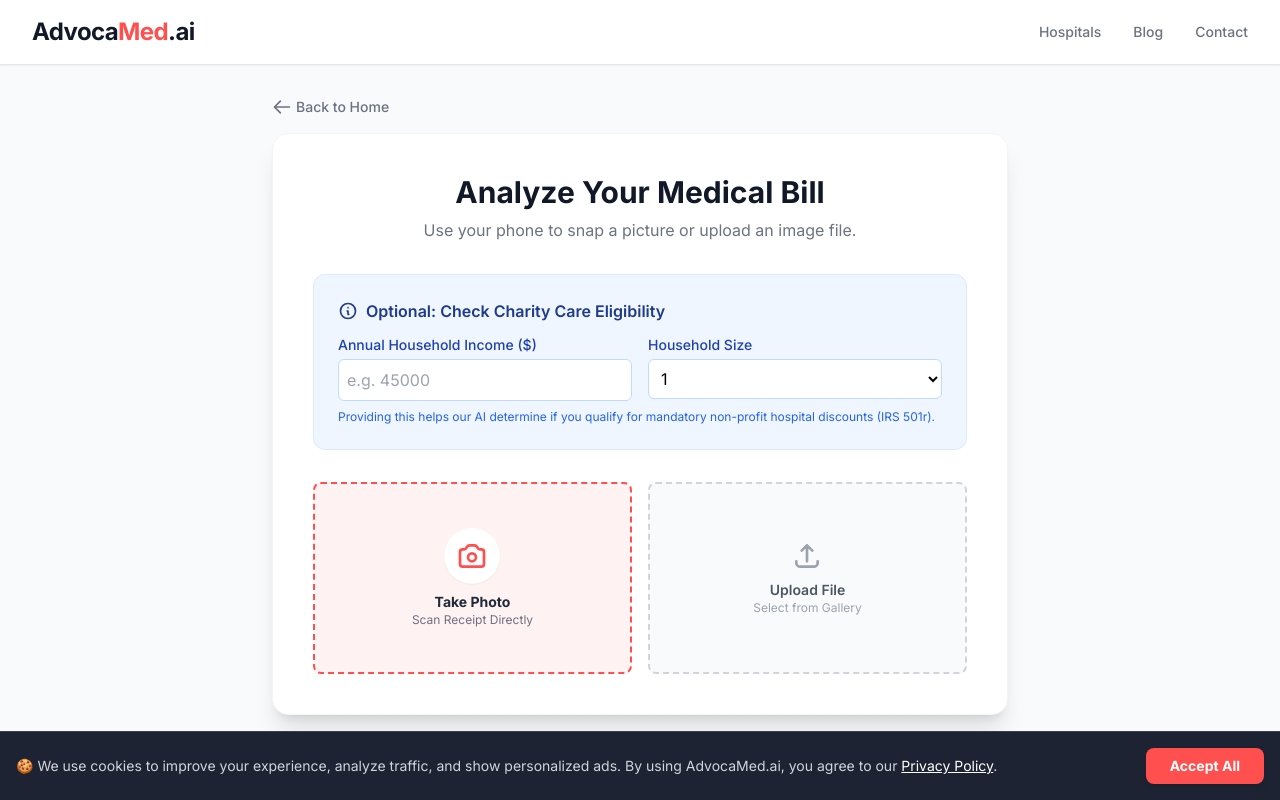
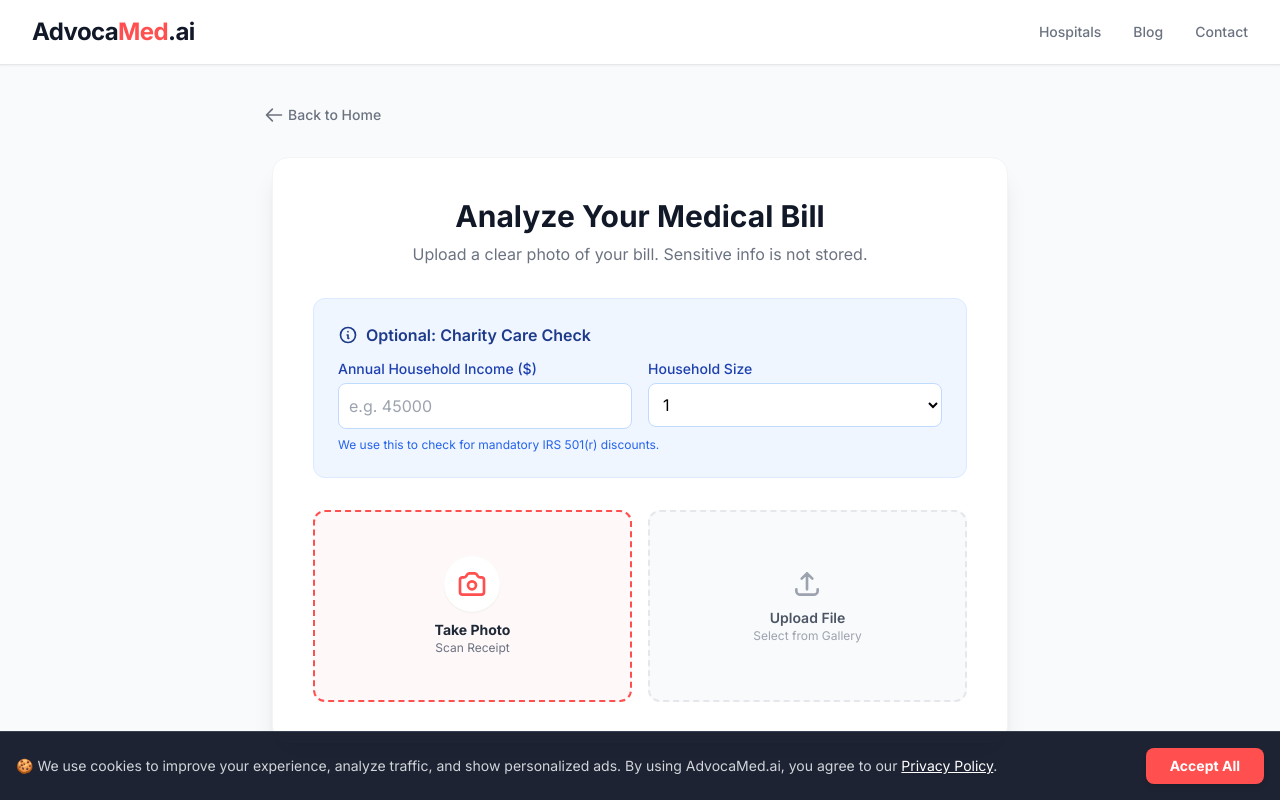
Before and after one commit to gkswjdgb/advocamed-ai, a React (Vite) app in the folder advocamed.ai/: page / in a window 1280 px wide. Both pictures are taken after a click on the button "Scan Your Bill". Shown: the top 800 px of the page. Built offline with nearby package versions, Linux system fonts and the light colour scheme.

Commit message:
Update UploadSection.tsx

```diff
--- a/advocamed.ai/components/UploadSection.tsx
+++ b/advocamed.ai/components/UploadSection.tsx
@@ -58,11 +58,11 @@
   return (
     <div className="max-w-3xl mx-auto px-4 py-8 text-center animate-fade-in-up">
 
-      {/* Back Button */}
-      <div className="flex justify-start mb-4">
+      {/* Back Button - Expanded touch target */}
+      <div className="flex justify-start mb-6">
         <button
           onClick={onBack}
-          className="flex items-center text-gray-500 hover:text-gray-900 transition-colors font-medium text-sm"
+          className="flex items-center text-gray-500 hover:text-gray-900 transition-colors font-medium text-sm py-2 pr-4 -ml-2 rounded-lg hover:bg-gray-100"
         >
           <svg className="w-5 h-5 mr-1" fill="none" stroke="currentColor" viewBox="0 0 24 24"><path strokeLinecap="round" strokeLinejoin="round" strokeWidth="2" d="M10 19l-7-7m0 0l7-7m-7 7h18"></path></svg>
           Back to Home
@@ -72,13 +72,13 @@
       {/* Error Toast */}
       {error && (
         <div className="mb-6 p-4 bg-red-50 border border-red-200 rounded-lg flex items-center justify-between animate-fade-in-down">
-            <div className="flex items-center">
-                <svg className="w-5 h-5 text-red-500 mr-3" fill="none" stroke="currentColor" viewBox="0 0 24 24">
+            <div className="flex items-center text-left">
+                <svg className="w-5 h-5 text-red-500 mr-3 flex-shrink-0" fill="none" stroke="currentColor" viewBox="0 0 24 24">
                     <path strokeLinecap="round" strokeLinejoin="round" strokeWidth="2" d="M12 8v4m0 4h.01M21 12a9 9 0 11-18 0 9 9 0 0118 0z"></path>
                 </svg>
                 <span className="text-red-700 text-sm font-medium">{error}</span>
             </div>
-            <button onClick={() => setError(null)} className="text-red-400 hover:text-red-600">
+            <button onClick={() => setError(null)} className="text-red-400 hover:text-red-600 p-2">
                 <svg className="w-5 h-5" fill="none" stroke="currentColor" viewBox="0 0 24 24">
                     <path strokeLinecap="round" strokeLinejoin="round" strokeWidth="2" d="M6 18L18 6M6 6l12 12"></path>
                 </svg>
@@ -89,14 +89,14 @@
       <div className="bg-white rounded-2xl shadow-xl p-6 md:p-10 border border-gray-100">
         <h2 className="text-2xl md:text-3xl font-bold text-gray-900 mb-2">Analyze Your Medical Bill</h2>
         <p className="text-gray-500 mb-8 text-sm md:text-base">
-          Use your phone to snap a picture or upload an image file.
+          Upload a clear photo of your bill. Sensitive info is not stored.
         </p>
 
         {/* Financial Context Inputs */}
         <div className="bg-blue-50 p-6 rounded-xl mb-8 text-left border border-blue-100">
             <h3 className="text-md font-semibold text-blue-900 mb-3 flex items-center">
                 <svg className="w-5 h-5 mr-2" fill="none" stroke="currentColor" viewBox="0 0 24 24"><path strokeLinecap="round" strokeLinejoin="round" strokeWidth="2" d="M13 16h-1v-4h-1m1-4h.01M21 12a9 9 0 11-18 0 9 9 0 0118 0z"></path></svg>
-                Optional: Check Charity Care Eligibility
+                Optional: Charity Care Check
             </h3>
             <div className="grid grid-cols-1 md:grid-cols-2 gap-4">
                 <div>
@@ -105,7 +105,7 @@
                         type="number"
                         value={income}
                         onChange={(e) => setIncome(e.target.value)}
-                        className="w-full p-2 border border-blue-200 rounded-md focus:ring-blue-500 focus:border-blue-500 bg-white"
+                        className="w-full p-2.5 border border-blue-200 rounded-lg focus:ring-2 focus:ring-blue-500 focus:border-transparent bg-white transition-shadow"
                         placeholder="e.g. 45000"
                     />
                 </div>
@@ -114,26 +114,26 @@
                     <select
                         value={householdSize}
                         onChange={(e) => setHouseholdSize(e.target.value)}
-                        className="w-full p-2 border border-blue-200 rounded-md focus:ring-blue-500 focus:border-blue-500 bg-white"
+                        className="w-full p-2.5 border border-blue-200 rounded-lg focus:ring-2 focus:ring-blue-500 focus:border-transparent bg-white transition-shadow"
                     >
                         {[1,2,3,4,5,6,7,8].map(n => <option key={n} value={n}>{n}</option>)}
                     </select>
                 </div>
             </div>
             <p className="text-xs text-blue-600 mt-2">
-                Providing this helps our AI determine if you qualify for mandatory non-profit hospital discounts (IRS 501r).
+                We use this to check for mandatory IRS 501(r) discounts.
             </p>
         </div>
 
-        {/* Dual Actions for Mobile */}
+        {/* Dual Actions for Mobile - Improved styling */}
         <div className="flex flex-col sm:flex-row gap-4 justify-center">
-            <label className="flex-1 flex flex-col items-center justify-center h-48 border-2 border-primary border-dashed rounded-lg cursor-pointer bg-red-50 hover:bg-red-100 transition-colors group relative overflow-hidden">
+            <label className="flex-1 flex flex-col items-center justify-center h-40 sm:h-48 border-2 border-primary border-dashed rounded-xl cursor-pointer bg-red-50/50 hover:bg-red-50 transition-all active:scale-95 group relative overflow-hidden">
                 <div className="flex flex-col items-center justify-center z-10">
-                    <div className="p-3 bg-white rounded-full shadow-sm mb-2">
+                    <div className="p-3 bg-white rounded-full shadow-sm mb-2 group-hover:shadow-md transition-shadow">
                          <svg className="w-8 h-8 text-primary" fill="none" stroke="currentColor" viewBox="0 0 24 24"><path strokeLinecap="round" strokeLinejoin="round" strokeWidth="2" d="M3 9a2 2 0 012-2h.93a2 2 0 001.664-.89l.812-1.22A2 2 0 0110.07 4h3.86a2 2 0 011.664.89l.812 1.22A2 2 0 0018.07 7H19a2 2 0 012 2v9a2 2 0 01-2 2H5a2 2 0 01-2-2V9z"></path><path strokeLinecap="round" strokeLinejoin="round" strokeWidth="2" d="M15 13a3 3 0 11-6 0 3 3 0 016 0z"></path></svg>
                     </div>
                     <p className="text-sm font-bold text-gray-800">Take Photo</p>
-                    <p className="text-xs text-gray-500">Scan Receipt Directly</p>
+                    <p className="text-xs text-gray-500">Scan Receipt</p>
                 </div>
                 <input
                     type="file"
@@ -144,9 +144,9 @@
                 />
             </label>
 
-            <label className="flex-1 flex flex-col items-center justify-center h-48 border-2 border-gray-300 border-dashed rounded-lg cursor-pointer bg-gray-50 hover:bg-gray-100 transition-colors group">
+            <label className="flex-1 flex flex-col items-center justify-center h-40 sm:h-48 border-2 border-gray-200 border-dashed rounded-xl cursor-pointer bg-gray-50 hover:bg-gray-100 transition-all active:scale-95 group">
                 <div className="flex flex-col items-center justify-center">
-                     <svg className="w-8 h-8 text-gray-400 mb-2" fill="none" stroke="currentColor" viewBox="0 0 24 24"><path strokeLinecap="round" strokeLinejoin="round" strokeWidth="2" d="M4 16v1a3 3 0 003 3h10a3 3 0 003-3v-1m-4-8l-4-4m0 0L8 8m4-4v12"></path></svg>
+                     <svg className="w-8 h-8 text-gray-400 mb-2 group-hover:text-gray-600 transition-colors" fill="none" stroke="currentColor" viewBox="0 0 24 24"><path strokeLinecap="round" strokeLinejoin="round" strokeWidth="2" d="M4 16v1a3 3 0 003 3h10a3 3 0 003-3v-1m-4-8l-4-4m0 0L8 8m4-4v12"></path></svg>
                     <p className="text-sm font-semibold text-gray-600">Upload File</p>
                     <p className="text-xs text-gray-400">Select from Gallery</p>
                 </div>
```
